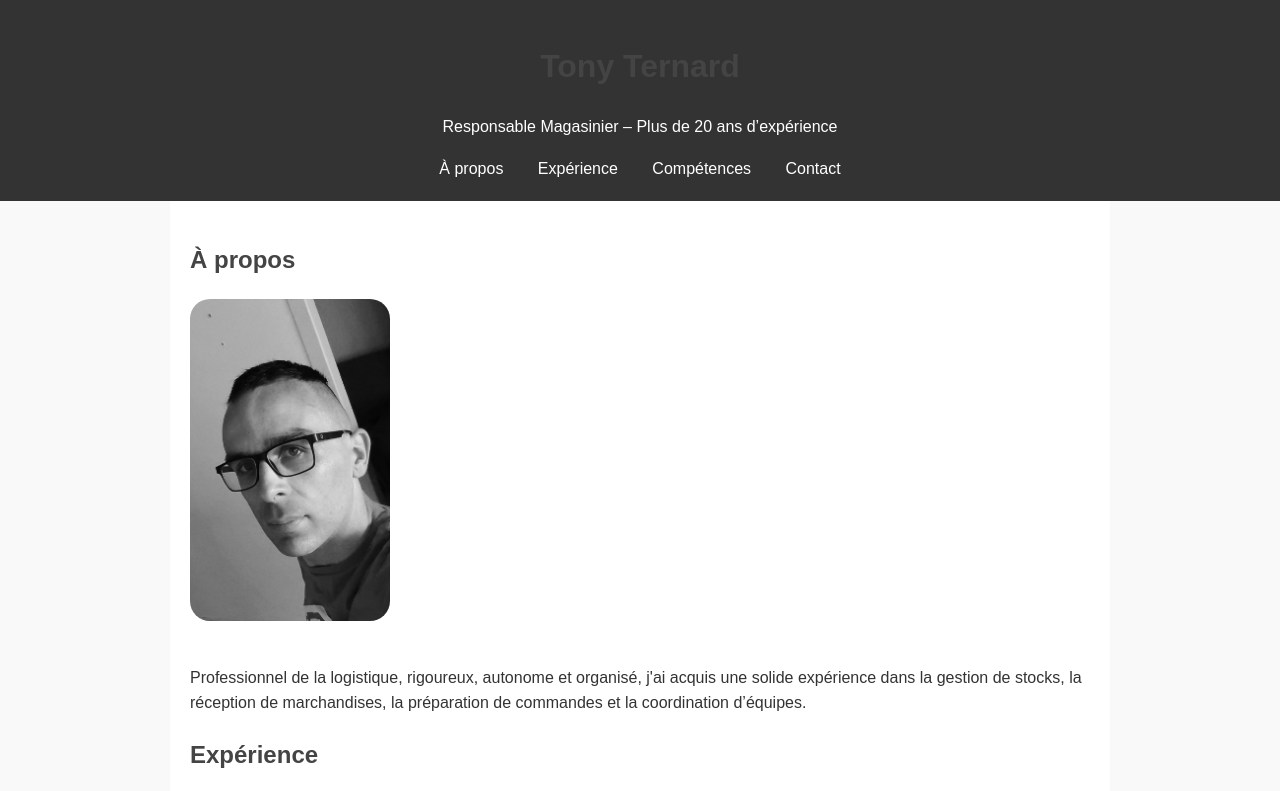
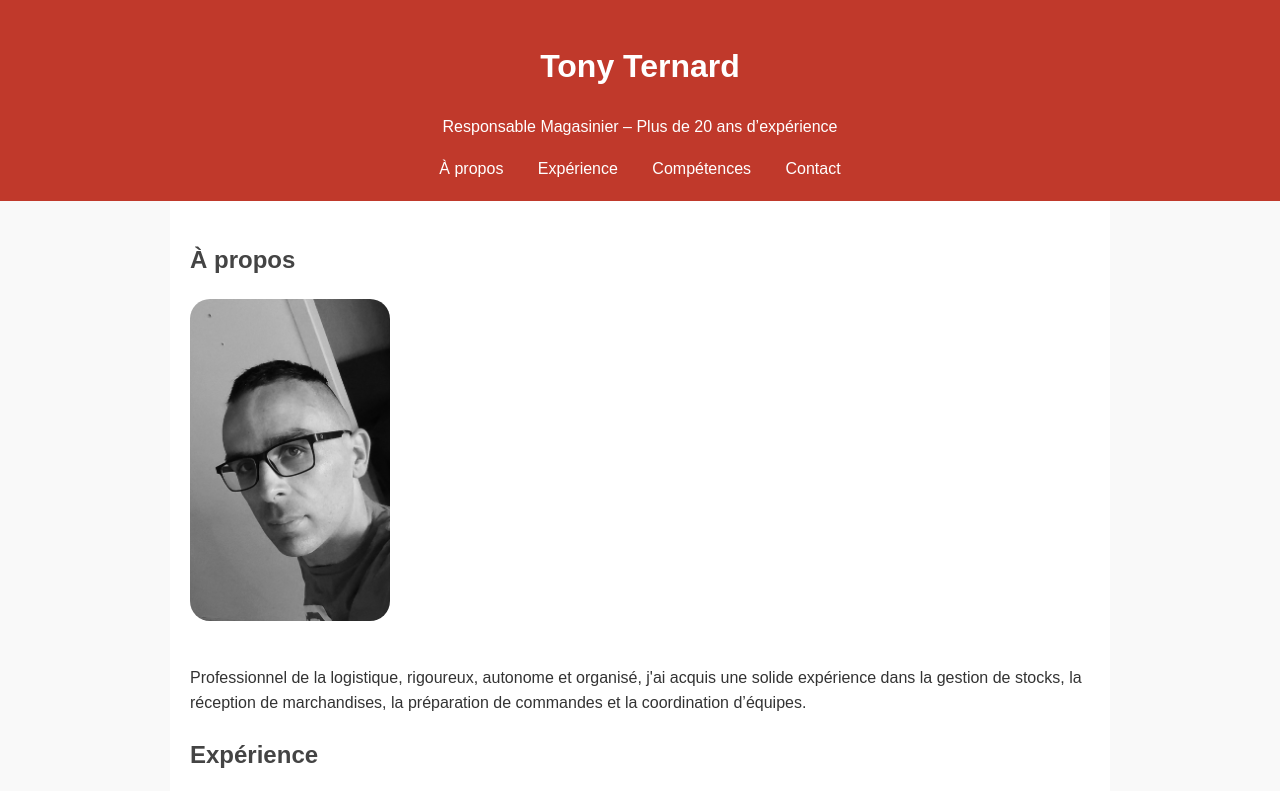
Before and after one commit to Tonytelz/sitetonyternard, a plain HTML site: page index.html in a window 1280 px wide. Shown: the top 791 px of the page. Drawn offline with Linux system fonts and the light colour scheme.

Commit message:
Update index.html

```diff
--- a/index.html
+++ b/index.html
@@ -7,7 +7,7 @@
   <title>Tony Ternard – Responsable Magasinier</title>
   <style>
     body { font-family: Arial, sans-serif; margin: 0; padding: 0; line-height: 1.6; background: #f9f9f9; color: #333; }
-    header, footer { background: #333; color: #fff; padding: 20px; text-align: center; }
+   header, footer { background: #c0392b; color: #fff; padding: 20px; text-align: center; }
     nav a { margin: 0 15px; color: #fff; text-decoration: none; }
     .container { padding: 20px; max-width: 900px; margin: auto; background: #fff; }
     h1, h2 { color: #444; }
@@ -18,7 +18,7 @@
 <body>
 
 <header>
-  <h1>Tony Ternard</h1>
+  <h1 style="color: #ffffff;">Tony Ternard</h1>
   <p>Responsable Magasinier – Plus de 20 ans d’expérience</p>
   <nav>
     <a href="#a-propos">À propos</a>
```
